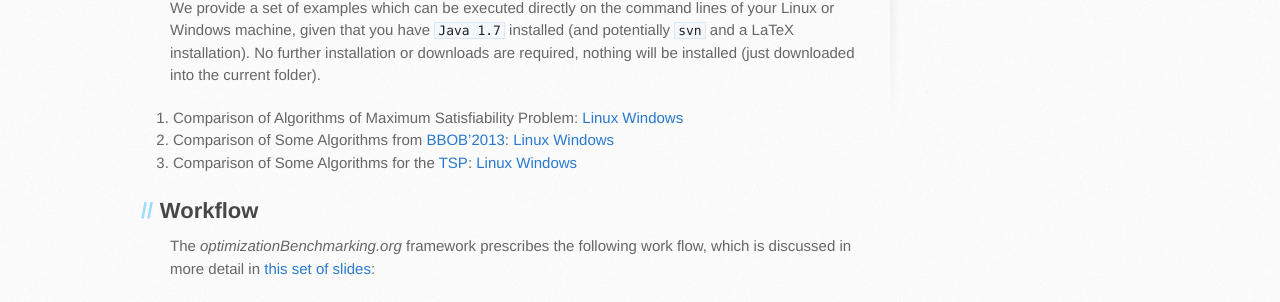
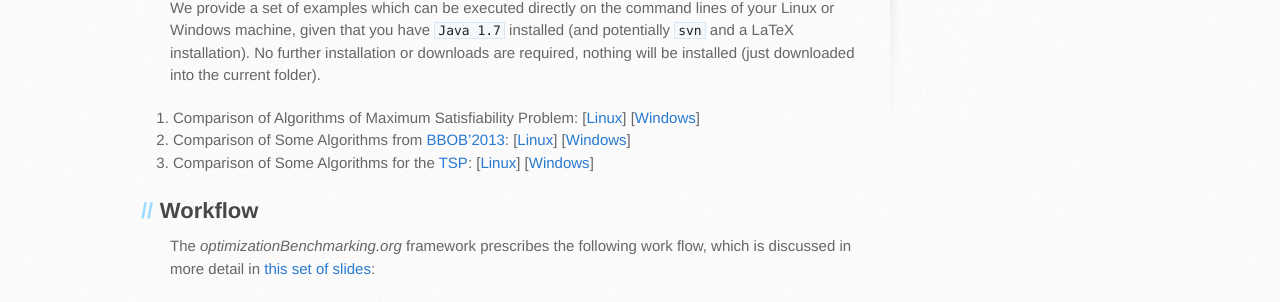
Before and after one commit to optimizationBenchmarking/optimizationBenchmarking, a Jekyll site: the page built from index.md, in a window 1280 px wide. Shown: the part 661-963 px from the top of the page. Built offline with Jekyll 4.4.1, drawn with Linux system fonts in a browser that asks for light colours; Markdown is read by kramdown in place of the engine named in the settings.

Commit message:
Minor Change

```diff
--- a/index.md
+++ b/index.md
@@ -26,9 +26,9 @@ We provide a set of examples which can be executed directly on the command lines
 your Linux or Windows machine, given that you have `Java 1.7` installed (and potentially `svn` and a LaTeX installation).
 No further installation or downloads are required, nothing will be installed (just downloaded into the current folder).
 
-1. Comparison of Algorithms of Maximum Satisfiability Problem: [Linux](https://github.com/optimizationBenchmarking/optimizationBenchmarking/blob/documentation/examples/maxSat/make.sh) [Windows](https://github.com/optimizationBenchmarking/optimizationBenchmarking/blob/documentation/examples/maxSat/make.bat)
-2. Comparison of Some Algorithms from [BBOB'2013](http://coco.gforge.inria.fr/doku.php?id=bbob-2013): [Linux](https://github.com/optimizationBenchmarking/optimizationBenchmarking/blob/documentation/examples/bbob/make.sh) [Windows](https://github.com/optimizationBenchmarking/optimizationBenchmarking/blob/documentation/examples/bbob/make.bat)
-3. Comparison of Some Algorithms for the [TSP](https://github.com/optimizationBenchmarking/tspSuite): [Linux](https://github.com/optimizationBenchmarking/optimizationBenchmarking/blob/documentation/examples/tspSuite/make.sh) [Windows](https://github.com/optimizationBenchmarking/optimizationBenchmarking/blob/documentation/examples/tspSuite/make.bat)
+1. Comparison of Algorithms of Maximum Satisfiability Problem: [[Linux](https://github.com/optimizationBenchmarking/optimizationBenchmarking/blob/documentation/examples/maxSat/make.sh)] [[Windows](https://github.com/optimizationBenchmarking/optimizationBenchmarking/blob/documentation/examples/maxSat/make.bat)]
+2. Comparison of Some Algorithms from [BBOB'2013](http://coco.gforge.inria.fr/doku.php?id=bbob-2013): [[Linux](https://github.com/optimizationBenchmarking/optimizationBenchmarking/blob/documentation/examples/bbob/make.sh)] [[Windows](https://github.com/optimizationBenchmarking/optimizationBenchmarking/blob/documentation/examples/bbob/make.bat)]
+3. Comparison of Some Algorithms for the [TSP](https://github.com/optimizationBenchmarking/tspSuite): [[Linux](https://github.com/optimizationBenchmarking/optimizationBenchmarking/blob/documentation/examples/tspSuite/make.sh)] [[Windows](https://github.com/optimizationBenchmarking/optimizationBenchmarking/blob/documentation/examples/tspSuite/make.bat)]
 
 ## Workflow
 The *optimizationBenchmarking.org* framework prescribes the following work flow, which is discussed
```
Also changed, not shown: _posts/2015-07-05-release-0.8.2.md (+3 -3 lines).
